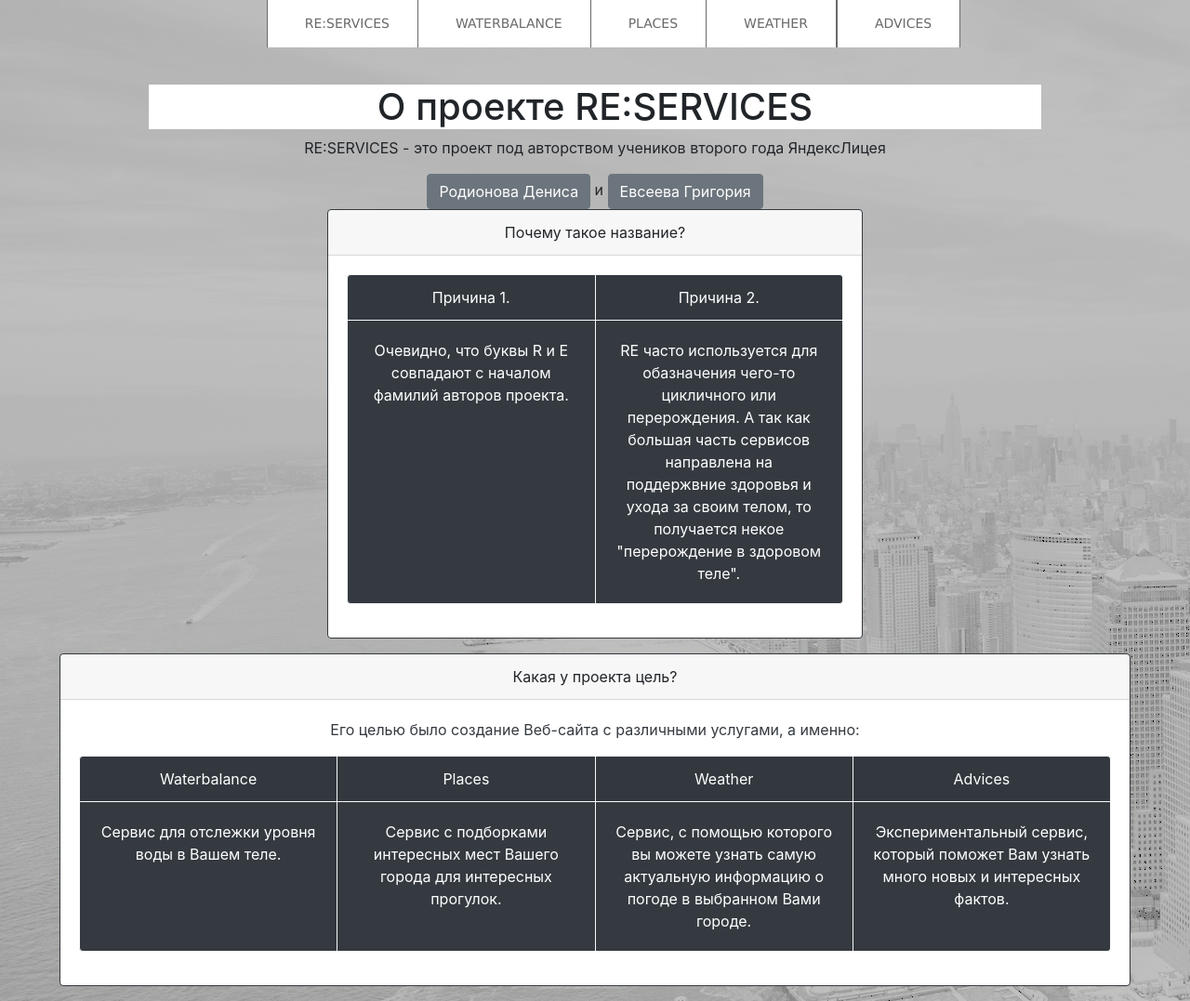
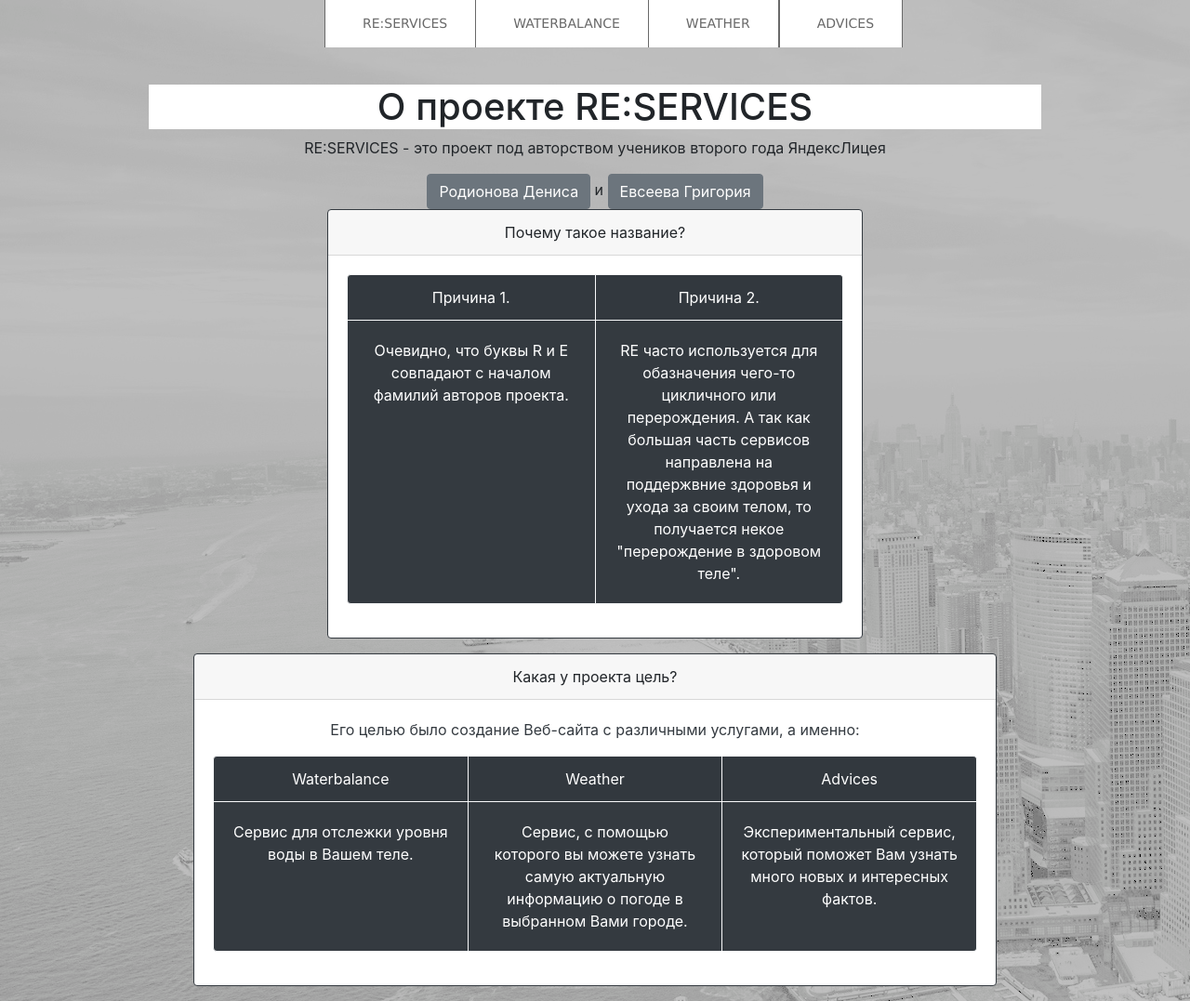
Before and after one commit to nocthu/YL_WEB_PROJECT, a Flask app: page /some_note in a window 1280 px wide. Shown: the whole page at 93% size. Run offline with Flask 2, Linux system fonts and the light colour scheme; some libraries are stand-ins or nearby versions.

Commit message:
step 29 принято решение отказаться от сервиса Places

```diff
--- a/Main.py
+++ b/Main.py
@@ -134,14 +134,6 @@ def waterbalance():
         user.update_percent(session['user_id'], str(new_percent))
         return redirect('/waterbalance')
 
-
-@app.route('/places')
-def places():
-    if int(session.get('status', GUEST)) & READ:
-        return render_template('places.html')
-    return render_template('b_1.html')
-
-
 @app.route('/weather', methods=['GET', 'POST'])
 def weather():
     all = cities.get_all()
--- a/templates/b_1.html
+++ b/templates/b_1.html
@@ -119,7 +119,6 @@
                     </ul>
                 </li>
                 <li><a href="/waterbalance" class="fa fa-">Waterbalance</a></li>
-                <li><a href="/places" class="fa fa-">Places</a></li>
                 <li><a href="/weather" class="fa fa-cloud-sun">Weather</a></li>
                 <li><a href="/advices" class="fa fa-">Advices</a></li>
             </ul>
--- a/templates/some_note.html
+++ b/templates/some_note.html
@@ -36,7 +36,7 @@
       </div>
     </div>
 
-    <div class="card border-dark mb-3" style="max-width: 72rem;">
+    <div class="card border-dark mb-3" style="max-width: 54rem;">
       <div class="card-header">Какая у проекта цель?</div>
       <div class="card-body text-dark">
           <p>
@@ -47,12 +47,6 @@
                 <div class="card-header border-light">Waterbalance</div>
                 <div class="card-body">
                     <p class="card-text">Сервис для отслежки уровня воды в Вашем теле.</p>
-                </div>
-            </div>
-            <div class="card text-white bg-dark mb-3 border-light" style="max-width: 18rem;">
-                <div class="card-header border-light">Places</div>
-                <div class="card-body">
-                    <p class="card-text">Сервис с подборками интересных мест Вашего города для интересных прогулок.</p>
                 </div>
             </div>
             <div class="card text-white bg-dark mb-3 border-light" style="max-width: 18rem;">
```
Also changed, not shown: db/base.sqlite.
